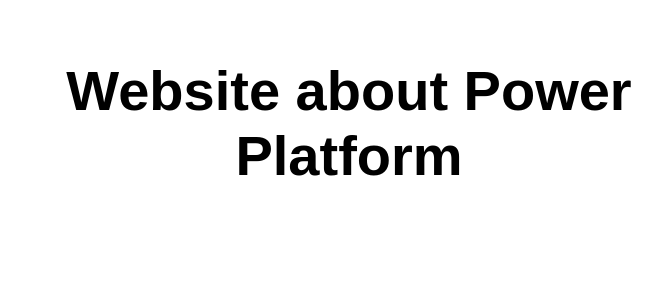
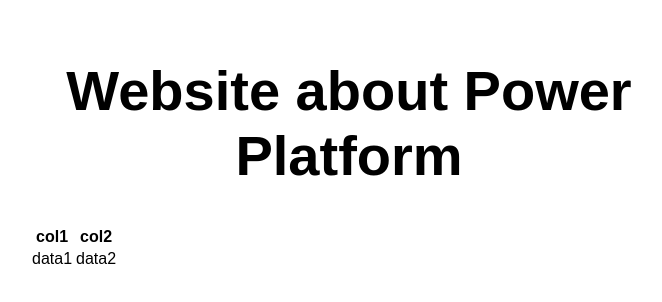
Before and after one commit to lvbenfu2/my-first-static-web-app, a website: page src/index.html in a window 1280 px wide. Shown: the whole page, without its empty margins (291-953 px from the left). Drawn offline with Linux system fonts and the light colour scheme.

Commit message:
Update index.html
Add a table

```diff
--- a/src/index.html
+++ b/src/index.html
@@ -11,6 +11,16 @@
 <body>
   <main>
     <h1>Website about Power Platform</h1>
+        <table>
+            <tr>
+                    <th>col1</th>
+                    <th>col2</th>
+            </tr>
+            <tr>
+                    <td>data1</td>
+                    <td>data2</td>
+            </tr>
+    </table>
   </main>
 </body>
 
```
